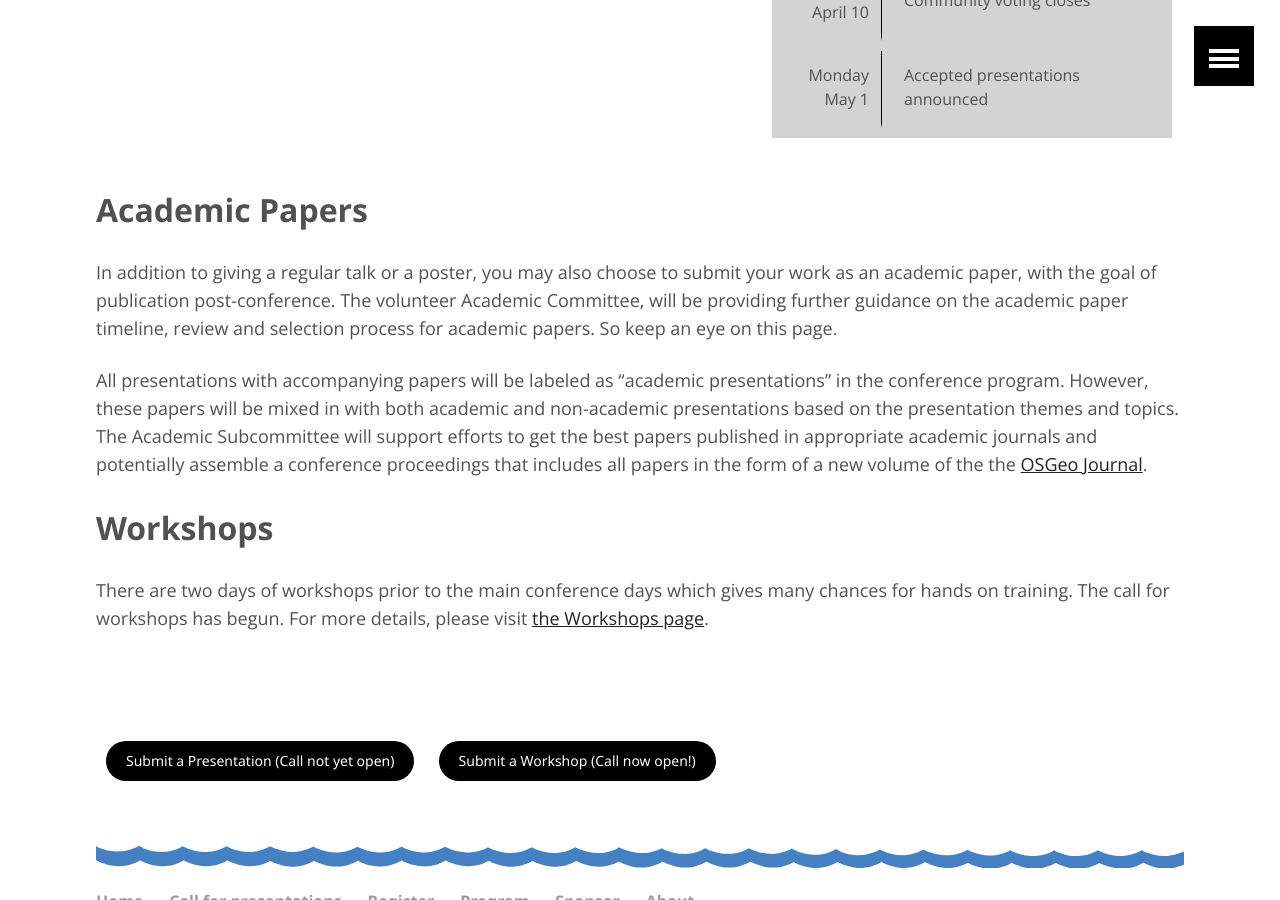
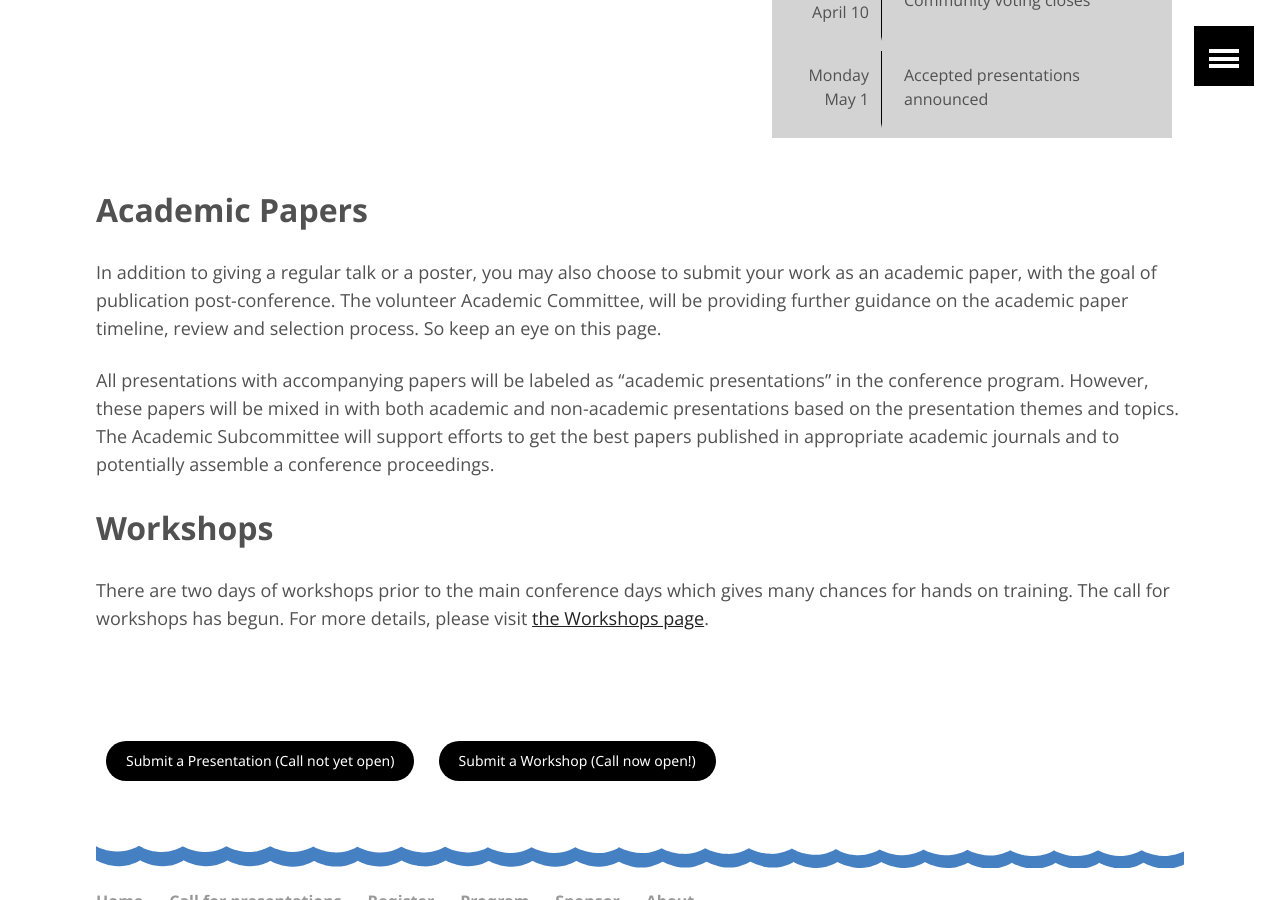
Before and after one commit to AvidGeo/foss4g2017-dev, a Jekyll site: the page built from call-for-presentations/index.html, in a window 1280 px wide and 900 px high, scrolled down 3045 px. Built offline with Jekyll 4.4.1, drawn with Linux system fonts in a browser that asks for light colours; some of the changed text lies outside the part shown.

Commit message:
MT updates to call for presentation

```diff
--- a/call-for-presentations/index.html
+++ b/call-for-presentations/index.html
@@ -36,7 +36,7 @@ image:
         <dd>The traditional cornerstone of this conference</dd>
         <dd>
             <ul>
-                <li>Project new and updates</li>
+                <li>Project news and updates</li>
                 <li>Projects standards and data</li>
             </ul>
         </dd>
@@ -130,13 +130,12 @@ image:
 <div class="sections">
     <h2>Academic Papers</h2>
     <p>In addition to giving a regular talk or a poster, you may also choose to submit your work as an academic paper, with the goal of publication post-conference. The volunteer Academic Committee, will be providing further guidance on the academic paper
-        timeline, review and selection process for academic papers. So keep an eye on this page.</p>
+        timeline, review and selection process. So keep an eye on this page.</p>
     <p>All presentations with accompanying papers will be labeled as “academic presentations” in the conference program. However, these papers will be mixed in with both academic and non-academic presentations based on the presentation themes and topics.
-        The Academic Subcommittee will support efforts to get the best papers published in appropriate academic journals and potentially assemble a conference proceedings that includes all papers in the form of a new volume of the the
-        <A HREF="https://journal.osgeo.org/index.php/journal">OSGeo Journal</a>.</p>
-    <h2>Workshops</h2>
-    <p>There are two days of workshops prior to the main conference days which gives many chances for hands on training. The call for workshops has begun. For more details, please visit <a href="../workshops">the Workshops page</a>.</p>
-    <h2>&nbsp;</h2>
-    <a href="" class="btn">Submit a Presentation (Call not yet open)</a>
-    <a href="../workshops" class="btn">Submit a Workshop (Call now open!)</a>
+        The Academic Subcommittee will support efforts to get the best papers published in appropriate academic journals and to potentially assemble a conference proceedings.
+        <h2>Workshops</h2>
+        <p>There are two days of workshops prior to the main conference days which gives many chances for hands on training. The call for workshops has begun. For more details, please visit <a href="../workshops">the Workshops page</a>.</p>
+        <h2>&nbsp;</h2>
+        <a href="" class="btn">Submit a Presentation (Call not yet open)</a>
+        <a href="../workshops" class="btn">Submit a Workshop (Call now open!)</a>
 </div>
```
Also changed, not shown: other parts of call-for-presentations/index.html (+4 -4 lines).
